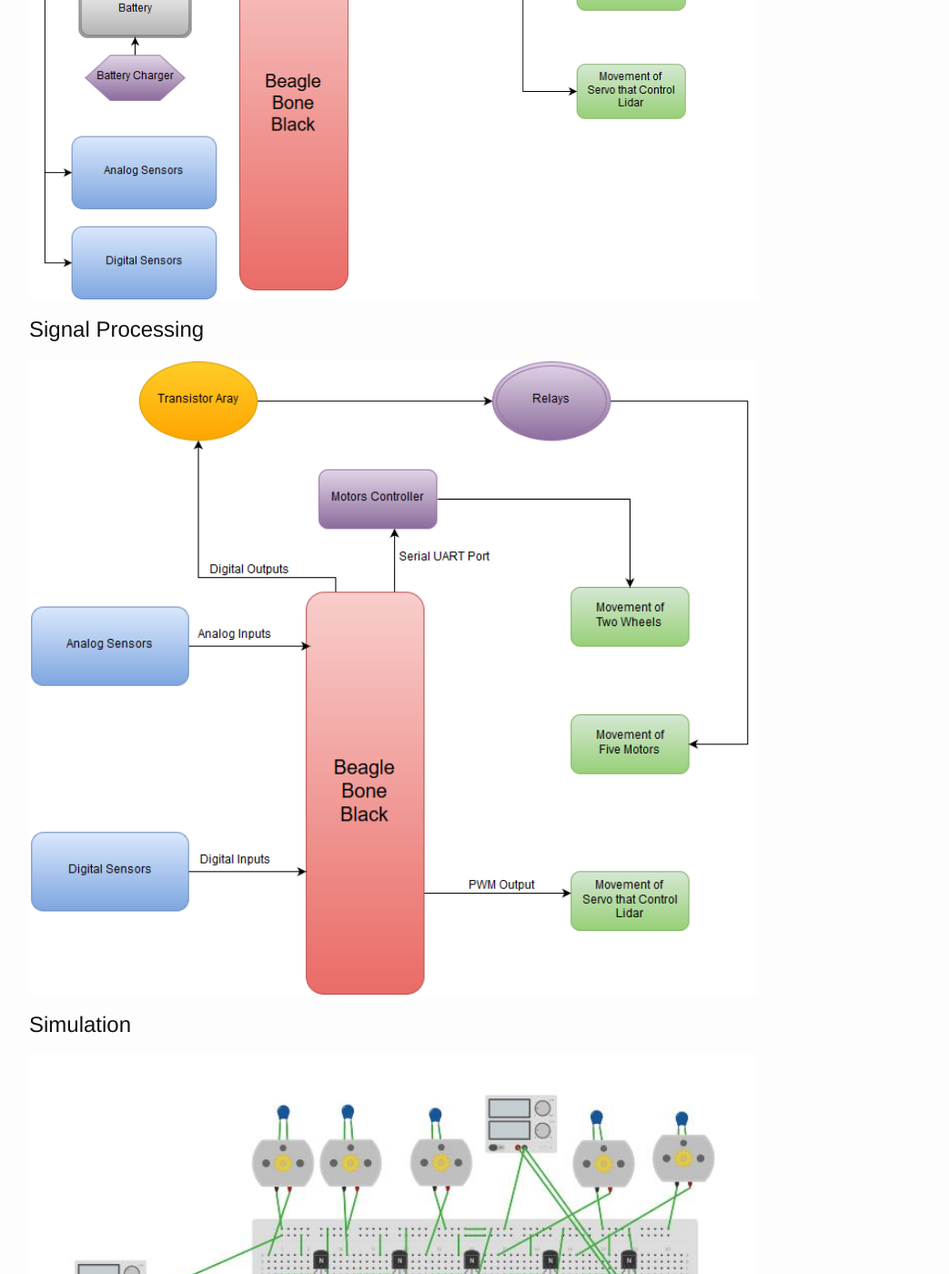
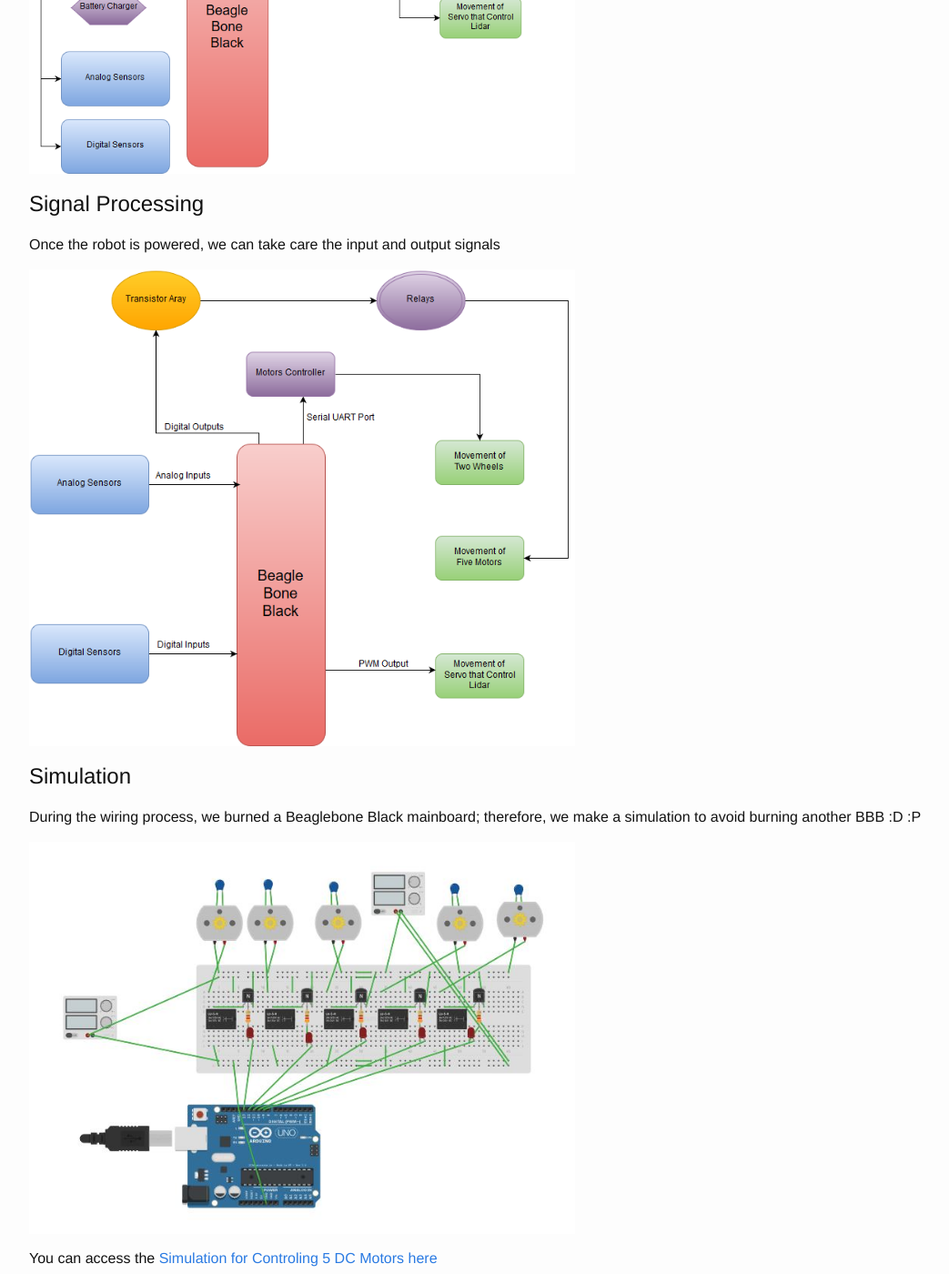
Before and after one commit to quangdai1406/quangdai1406.github.io, a Jekyll site: the page built from Page03-Electrical.md, in a window 1280 px wide and 1400 px high, scrolled down 593 px. Shown: the whole window at 91% size, without its empty margins (38-1081 px from the left). Built offline with Jekyll 4.4.1, drawn with Linux system fonts in a browser that asks for light colours; some of the changed text lies outside the part shown.

Commit message:
Update Page03-Electrical.md

```diff
--- a/Page03-Electrical.md
+++ b/Page03-Electrical.md
@@ -5,14 +5,20 @@ title: Electrical
 
 # Power Connectivity
 
-<img src="{{site.url}}/images/PowerConnectivity.png" width="800">
+First of all, the robot needs power to run.
+
+<img src="{{site.url}}/images/PowerConnectivity.png" width="600">
 
 # Signal Processing
 
-<img src="{{site.url}}/images/SignalProcessing.png" width="800">
+Once the robot is powered, we can take care the input and output signals
+
+<img src="{{site.url}}/images/SignalProcessing.png" width="600">
 
 # Simulation
 
-<img src="{{site.url}}/images/SimulationWithArduino.JPG" width="800">
+During the wiring process, we burned a Beaglebone Black mainboard; therefore, we make a simulation to avoid burning another BBB :D :P
+
+<img src="{{site.url}}/images/SimulationWithArduino.JPG" width="600">
 
 You can access the [Simulation for Controling 5 DC Motors here](https://123d.circuits.io/circuits/1615967-control-5-dc-motors)
```
